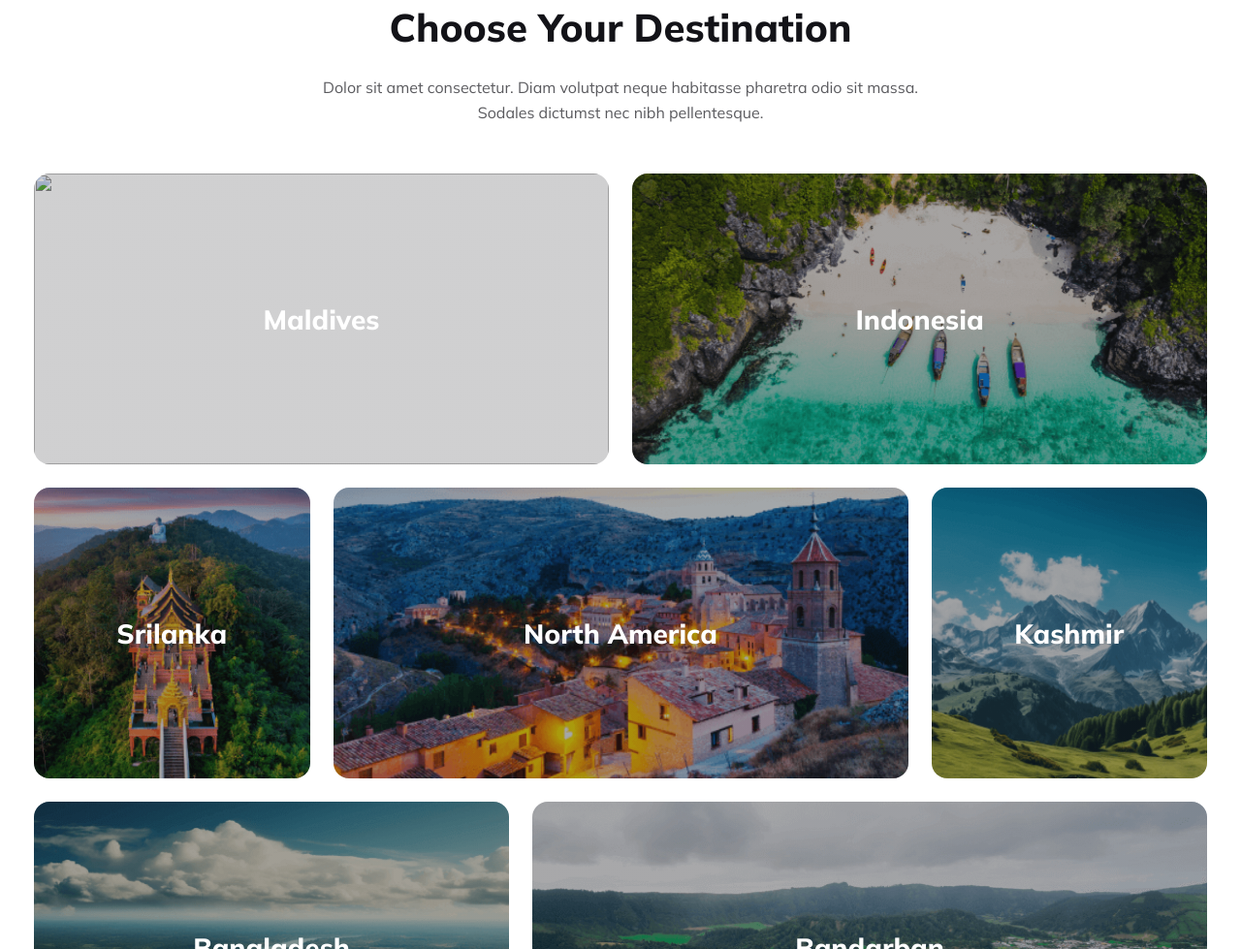
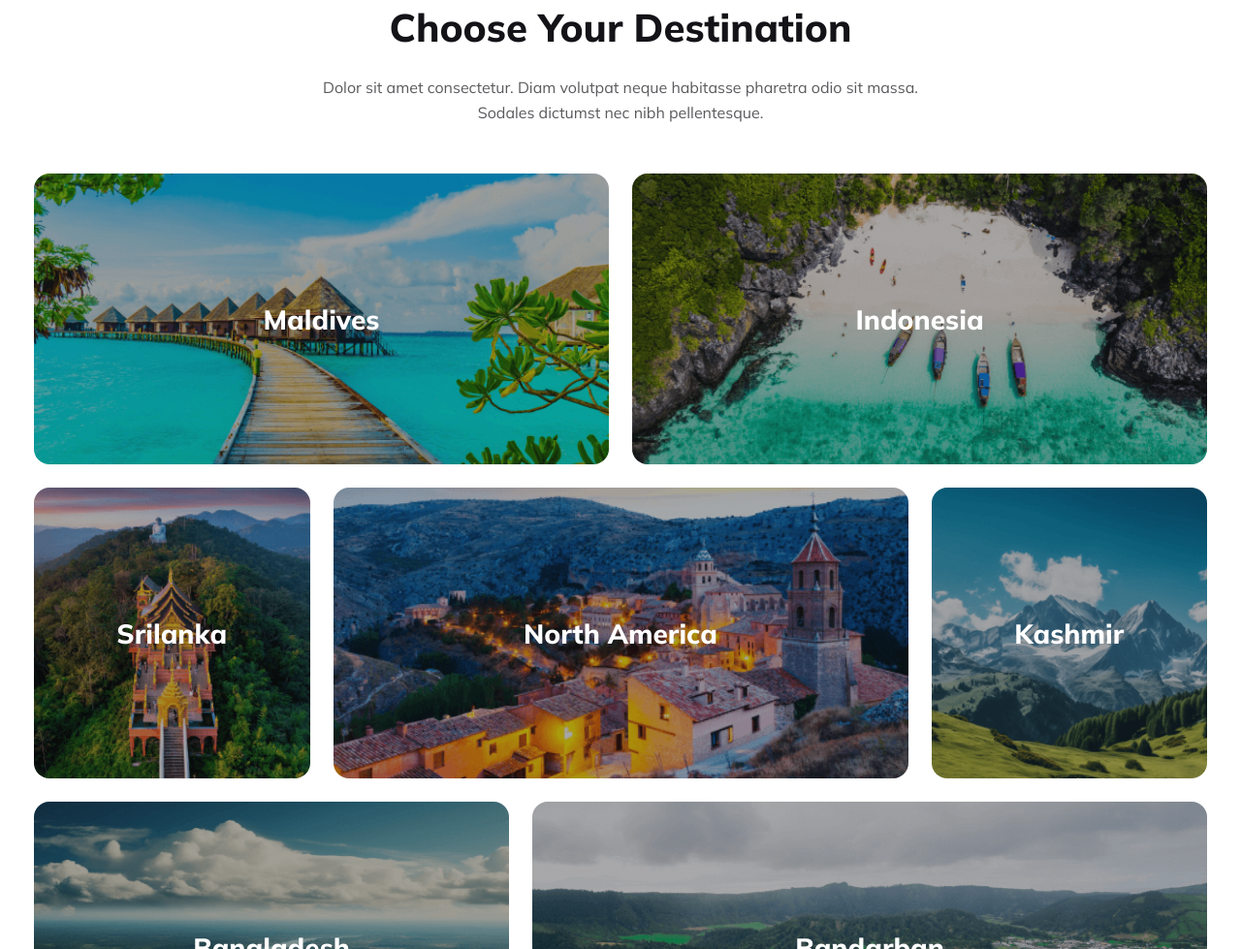
Before and after one commit to AbdullahAlJubair/B9A2-Universe-Travel, a plain HTML site: page index.html in a window 1280 px wide. Shown: the part 1396-2375 px from the top of the page at 97% size. Drawn offline with Linux system fonts and the light colour scheme; the site is published under a folder, as on GitHub Pages, so addresses that start at the root find nothing.

Commit message:
image problem check

```diff
--- a/index.html
+++ b/index.html
@@ -89,7 +89,7 @@
                 <!-- Gallery Section -->
             <div class="gallery">
                 <div id="item1" class="galleryImg">
-                    <img src="/images/Rectangle5.png" alt="">
+                    <img src="images/Rectangle5.png" alt="">
                     <div class="overlay">
                         <p class="galleryTitle">Maldives</p>
                     </div>
```
